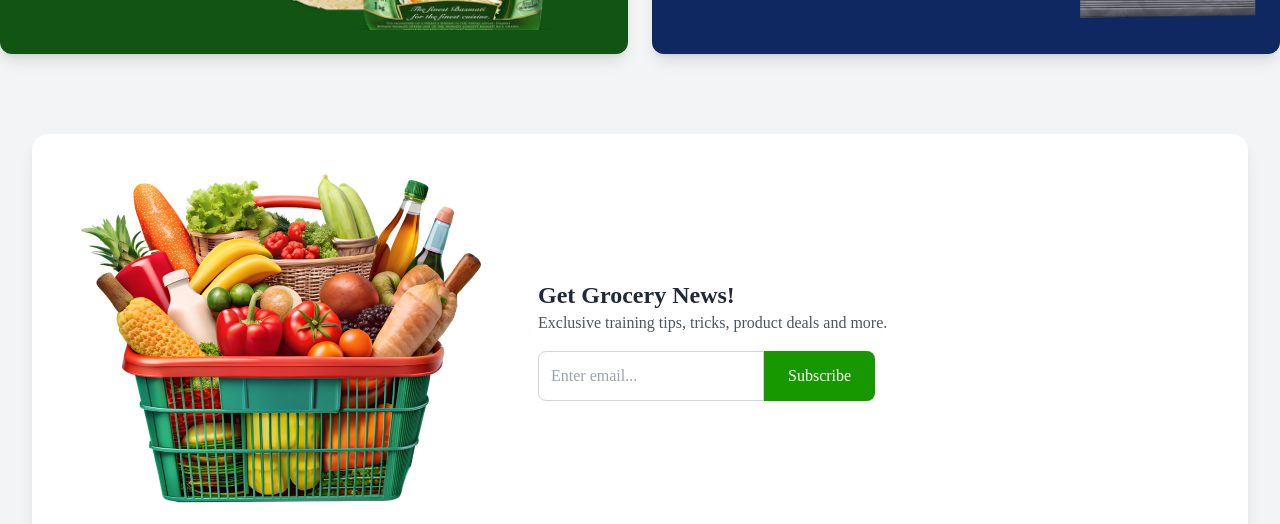
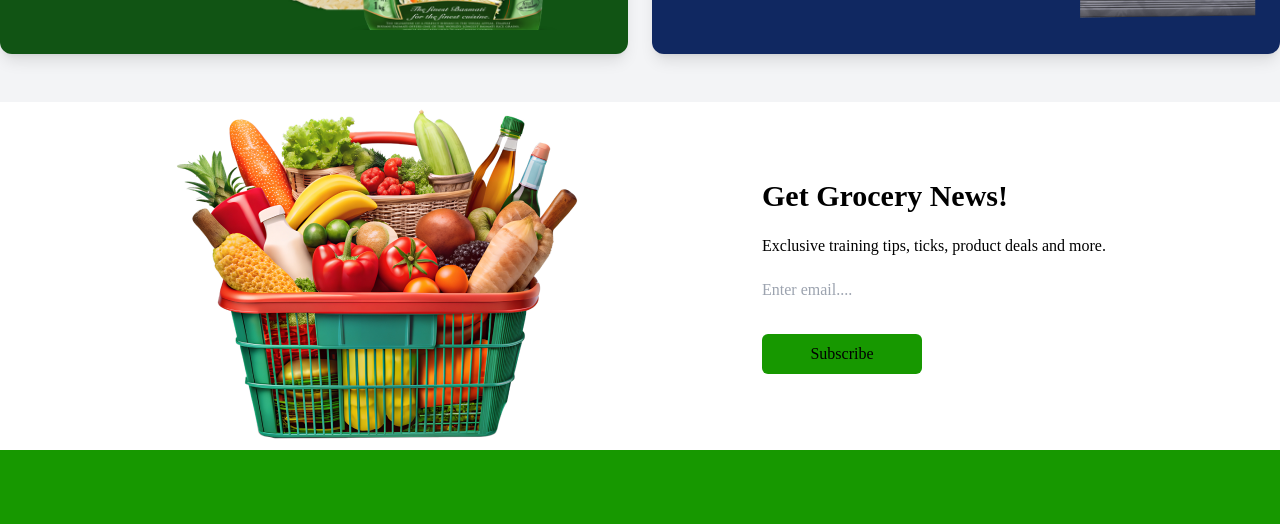
Before and after one commit to walidkhan181/assignment-3, a plain HTML site: page index.html in a window 1280 px wide. Shown: the part 2076-2600 px from the top of the page. Drawn offline with nearby package versions, Linux system fonts and the light colour scheme.

Commit message:
final submission

```diff
--- a/index.html
+++ b/index.html
@@ -20,13 +20,34 @@
           <a href="" class="text-[#111111] hover:text-red-700">Contact</a>
         </nav>
         <div class="flex gap-5 items-center">
-            <svg xmlns="http://www.w3.org/2000/svg" fill="none" viewBox="0 0 24 24" stroke-width="1.5" stroke="currentColor" class="size-6">
-  <path stroke-linecap="round" stroke-linejoin="round" d="m21 21-5.197-5.197m0 0A7.5 7.5 0 1 0 5.196 5.196a7.5 7.5 0 0 0 10.607 10.607Z" />
+          <svg
+            xmlns="http://www.w3.org/2000/svg"
+            fill="none"
+            viewBox="0 0 24 24"
+            stroke-width="1.5"
+            stroke="currentColor"
+            class="size-6"
+          >
+            <path
+              stroke-linecap="round"
+              stroke-linejoin="round"
+              d="m21 21-5.197-5.197m0 0A7.5 7.5 0 1 0 5.196 5.196a7.5 7.5 0 0 0 10.607 10.607Z"
+            />
           </svg>
-<svg xmlns="http://www.w3.org/2000/svg" fill="none" viewBox="0 0 24 24" stroke-width="1.5" stroke="currentColor" class="size-6">
-  <path stroke-linecap="round" stroke-linejoin="round" d="M2.25 3h1.386c.51 0 .955.343 1.087.835l.383 1.437M7.5 14.25a3 3 0 0 0-3 3h15.75m-12.75-3h11.218c1.121-2.3 2.1-4.684 2.924-7.138a60.114 60.114 0 0 0-16.536-1.84M7.5 14.25 5.106 5.272M6 20.25a.75.75 0 1 1-1.5 0 .75.75 0 0 1 1.5 0Zm12.75 0a.75.75 0 1 1-1.5 0 .75.75 0 0 1 1.5 0Z" />
+          <svg
+            xmlns="http://www.w3.org/2000/svg"
+            fill="none"
+            viewBox="0 0 24 24"
+            stroke-width="1.5"
+            stroke="currentColor"
+            class="size-6"
+          >
+            <path
+              stroke-linecap="round"
+              stroke-linejoin="round"
+              d="M2.25 3h1.386c.51 0 .955.343 1.087.835l.383 1.437M7.5 14.25a3 3 0 0 0-3 3h15.75m-12.75-3h11.218c1.121-2.3 2.1-4.684 2.924-7.138a60.114 60.114 0 0 0-16.536-1.84M7.5 14.25 5.106 5.272M6 20.25a.75.75 0 1 1-1.5 0 .75.75 0 0 1 1.5 0Zm12.75 0a.75.75 0 1 1-1.5 0 .75.75 0 0 1 1.5 0Z"
+            />
           </svg>
-
 
           <button
             class="bg-[#179800] text-white px-7 py-3 rounded-md shadow-md hover:bg-green-700"
@@ -335,33 +356,24 @@
     </section>
 
     <!-- Newsletter Section -->
-     <section class="relative z-10 lg:ml-30 lg:mr-30 font-[Sora] mt-30 -mb-20 rounded-xl bg-white">
-    <div class="-m-200 bg-gray-100">
-      <div class="max-w-7xl mx-auto p-8">
-        <div class="bg-white rounded-2xl shadow-lg flex items-center p-8">
-          <img
-            src="c2-assets/vegetable-busket.png"
-            alt="Grocery Basket"
-            class="w-55 h-55 rounded-lg"
-          />
-          <div class="ml-8">
-            <h2 class="text-2xl font-bold text-gray-800">Get Grocery News!</h2>
-            <p class="text-gray-600">
-              Exclusive training tips, tricks, product deals and more.
-            </p>
-            <div class="mt-4 flex">
-              <input
-                type="email"
-                placeholder="Enter email..."
-                class="p-3 rounded-l-lg border border-gray-300 focus:outline-none focus:ring-2 focus:ring-green-500"
-              />
+    <section
+      class="relative z-10 lg:ml-30 lg:mr-30 font-[Sora] mt-30 -mb-50 rounded-xl bg-white"
+    >
+      <div
+        class="flex flex-col lg:flex-row items-center gap-40 pl-30 bg-white rounded-2xl ml-40"
+      >
+        <div>
+          <img src="c2-assets/vegetable-busket.png" alt="vegetable" />
+        </div>
+        <div class="flex flex-col gap-5">
+          <h2 class="font-bold text-3xl">Get Grocery News!</h2>
+          <p>Exclusive training tips, ticks, product deals and more.</p>
+          <input type="email" placeholder="Enter email...." />
           <button
-                class="bg-light bg-[#179800] text-white px-6 py-3 rounded-r-lg"
+            class="font-[Sora] bg-[#179800] text-black px-4 py-2 rounded-md hover:bg-yellow-700 mt-3 w-40"
           >
             Subscribe
           </button>
-            </div>
-          </div>
         </div>
       </div>
     </section>
@@ -371,10 +383,13 @@
       <div class="flex flex-col lg:flex-row justify-between">
         <div class="flex flex-col gap-4">
           <div class="flex gap-5 items-center">
-                    <img src="c2-assets/logo-footer.png" alt="footer-logo">
+            <img src="c2-assets/logo-footer.png" alt="footer-logo" />
           </div>
           <div>
-                    <p class="w-80 h-20 opacity-[0.7] mb-5">Discover a world of treats, toys, and essentials handpicked for your furry friends</p>
+            <p class="w-80 h-20 opacity-[0.7] mb-5">
+              Discover a world of treats, toys, and essentials handpicked for
+              your furry friends
+            </p>
           </div>
         </div>
         <div class="mb-5">
@@ -387,10 +402,14 @@
         <div class="flex flex-col gap-4 mt-8">
           <p>Follow Us</p>
           <div class="flex gap-4">
-                    <img class="w-8 h-8" src="c2-assets/facebook.png" alt="facebook-logo">
-                    <img class="w-8 h-8" src="c2-assets/insta.png" alt="instagram">
-                    <img class="w-8 h-8" src="c2-assets/linkdin.png" alt="Linkdin">
-                    <img class="w-8 h-8" src="c2-assets/youtube.png" alt="Youtube">
+            <img
+              class="w-8 h-8"
+              src="c2-assets/facebook.png"
+              alt="facebook-logo"
+            />
+            <img class="w-8 h-8" src="c2-assets/insta.png" alt="instagram" />
+            <img class="w-8 h-8" src="c2-assets/linkdin.png" alt="Linkdin" />
+            <img class="w-8 h-8" src="c2-assets/youtube.png" alt="Youtube" />
           </div>
         </div>
       </div>
```
Lines whose indentation alone changed are shown as unchanged.
